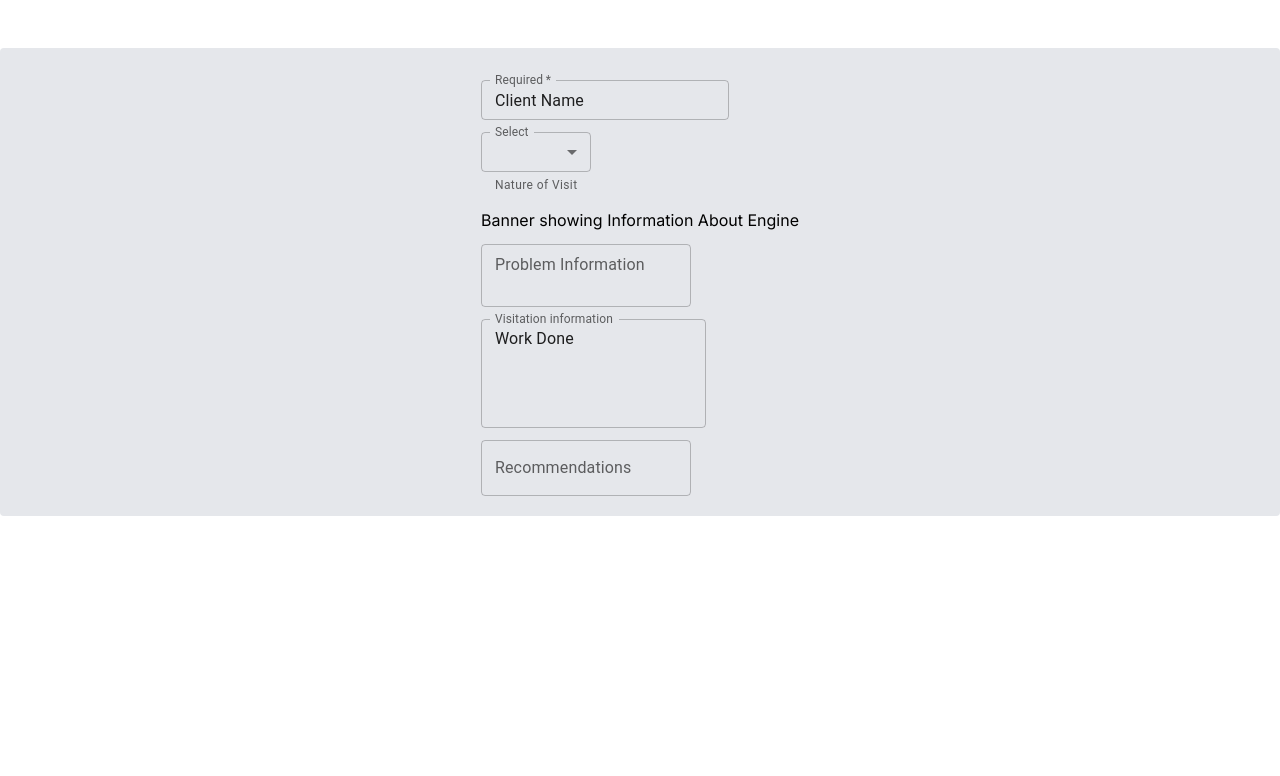
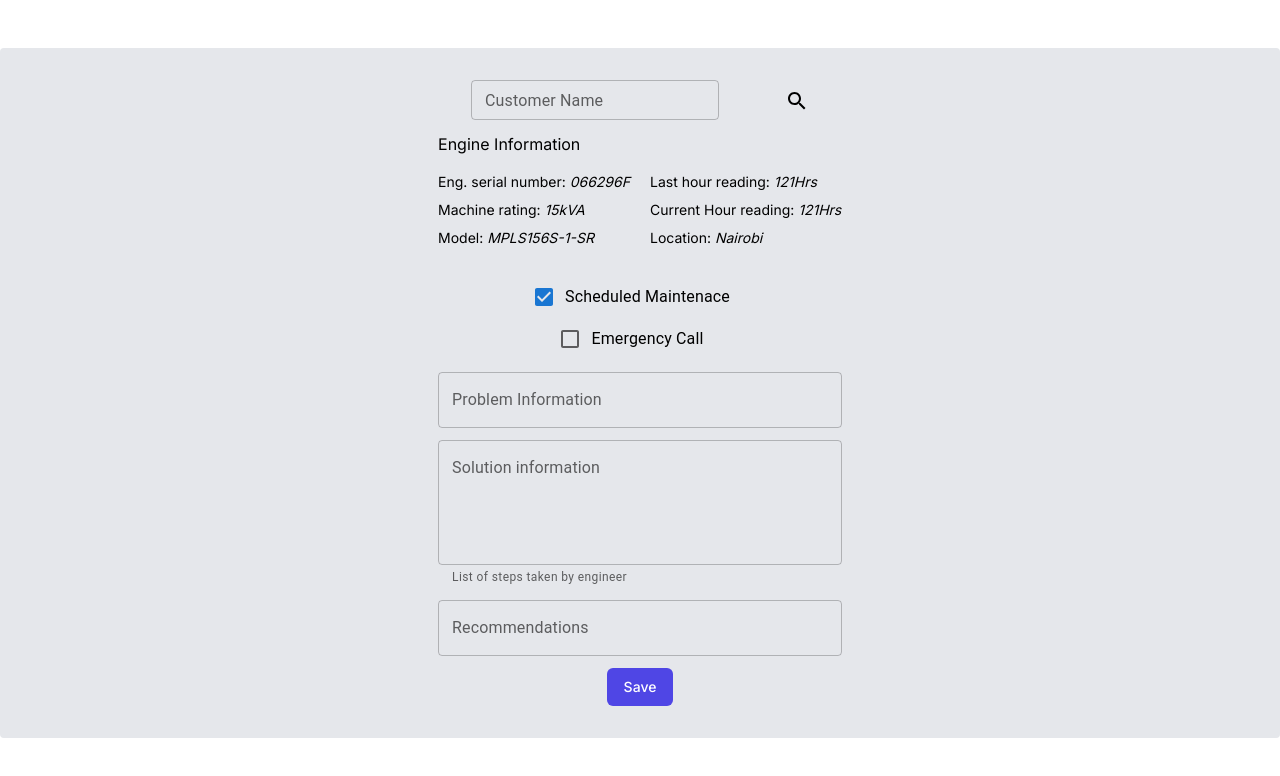
Before and after one commit to Gaston-Enterprise/gaston-web, a Next.js app: page /processes/service-client in a window 1280 px wide. Shown: the top 776 px of the page. Built offline with nearby package versions, Linux system fonts and the light colour scheme.

Commit message:
Created the Engineers form

```diff
--- a/package.json
+++ b/package.json
@@ -11,6 +11,7 @@
   "dependencies": {
     "@emotion/react": "^11.11.3",
     "@emotion/styled": "^11.11.0",
+    "@mui/icons-material": "^5.15.10",
     "@mui/material": "^5.15.10",
     "next": "14.1.0",
     "react": "^18",
--- a/src/app/processes/service-client/page.tsx
+++ b/src/app/processes/service-client/page.tsx
@@ -4,7 +4,17 @@ import React, { useState } from "react";
 // import * as React from "react";
 import Box from "@mui/material/Box";
 import TextField from "@mui/material/TextField";
+import SearchIcon from '@mui/icons-material/Search';
 import MenuItem from "@mui/material/MenuItem";
+import {
+  FormControl,
+  FormControlLabel,
+  FormGroup,
+  InputLabel,
+  Select,
+} from "@mui/material";
+import Checkbox from "@mui/material/Checkbox";
+import EngineInformation from "@/components/EngineInformation";
 
 const natureOfVisit = [
   { id: 1, service: "Scheduled Maintenace" },
@@ -37,67 +47,89 @@ const page = () => {
       onSubmit={handleSubmit}
       className=" flex flex-col my-12 container items-center mx-auto py-5 bg-gray-200 rounded"
     >
-      <div className="" >
-
-        <div className="my-3" >
+      <div className=" max-w-fit">
+        <div className="my-3 flex items-center justify-around">
           <TextField
-            required
+            // required
             size="small"
             id="outlined-required"
-            label="Required"
-            defaultValue="Client Name"
+            label="Customer Name"
+            sx={{fontSize: 20}}
           />
+          <button type="submit" ><SearchIcon/></button>
         </div>
 
-        <div  className="my-3">
-          <TextField
-            size="small"
-            id="outlined-select-currency"
-            select
-            label="Select"
-            defaultValue="Scheduled Maintenace"
-            helperText="Nature of Visit"
-          >
-            {natureOfVisit.map((service) => (
-              <MenuItem key={service.id} value={service.id}>
-                {service.service}
-              </MenuItem>
-            ))}
-          </TextField>
+        <div className="my-3"><EngineInformation/> </div>
+
+        <div className="my-3 text-xs">
+          <FormGroup className="flex flex-row items-center">
+            <FormControlLabel
+              control={<Checkbox defaultChecked />}
+              label="Scheduled Maintenace"
+            />
+            <FormControlLabel
+              control={<Checkbox />}
+              label="Emergency Call"
+            />
+
+          </FormGroup>
         </div>
 
-        <div className="my-3">Banner showing Information About Engine </div>
+
 
         <div className="my-3">
           <TextField
             id="outlined-textarea"
             label="Problem Information"
-            placeholder="Example: Generator Service"
             multiline
-            size="small"
+            fullWidth
+            // size="small"
           />
         </div>
+
+        {/* <div>
+          <TextField
+          id="outlined-helperText"
+          label="Solution information"
+          // defaultValue="Default Value"
+
+          />
+        </div> */}
 
         <div className="my-3">
           {" "}
           <TextField
+          fullWidth
             id="outlined-multiline-static"
-            label="Visitation information"
+            label="Solution information"
             multiline
             rows={4}
-            defaultValue="Work Done"
-            size="small"
+            // defaultValue="Work Done"
+            // size="small"
+            helperText="List of steps taken by engineer"
           />
         </div>
 
-        <div> <TextField
-          id="outlined-textarea"
-          label="Recommendations"
-          placeholder="Placeholder"
-          multiline
-        /></div>
+        <div>
+          {" "}
+          <TextField
+            id="outlined-textarea"
+            label="Recommendations"
+            // placeholder="Placeholder"
+            multiline
+            fullWidth
+            // size="small"
+          />
+        </div>
+        <div className=" flex justify-center my-3" >
+            <button
+              type="submit"
+              className="group relative  py-2 px-4 border border-transparent text-sm font-medium rounded-md text-white bg-indigo-600 hover:bg-indigo-700 focus:outline-none focus:ring-2 focus:ring-offset-2 focus:ring-indigo-500"
+            >
+              Save
+            </button>
+          </div>
       </div>
-
     </form>
   );
 };
--- /dev/null
+++ b/src/components/EngineInformation.tsx
@@ -0,0 +1,33 @@
+import React from "react";
+
+const EngineInformation = () => {
+  return (
+    <>
+      <div>Engine Information</div>
+      <div className="grid grid-cols-2 gap-5 text-sm">
+        <div className="my-3" >
+          <div className="flex flex-col">
+            <span className="my-1">
+              Eng. serial number: <em>066296F</em>{" "}
+            </span>
+            <span className="my-1">Machine rating: <em>15kVA</em> </span>
+            <span className="my-1">
+              Model: <em>MPLS156S-1-SR</em>{" "}
+            </span>
+          </div>
+
+        </div>
+
+        <div className="my-3">
+          <div className="flex flex-col" >
+            <span className="my-1">Last hour reading: <em>121Hrs</em></span>
+            <span className="my-1">Current Hour reading: <em>121Hrs</em></span>
+            <span className="my-1">Location: <em>Nairobi</em></span>
+          </div>
+        </div>
+      </div>
+    </>
+  );
+};
+
+export default EngineInformation;
```
Also changed, not shown: 1 other file (tests, documents, lock files or other folders).
